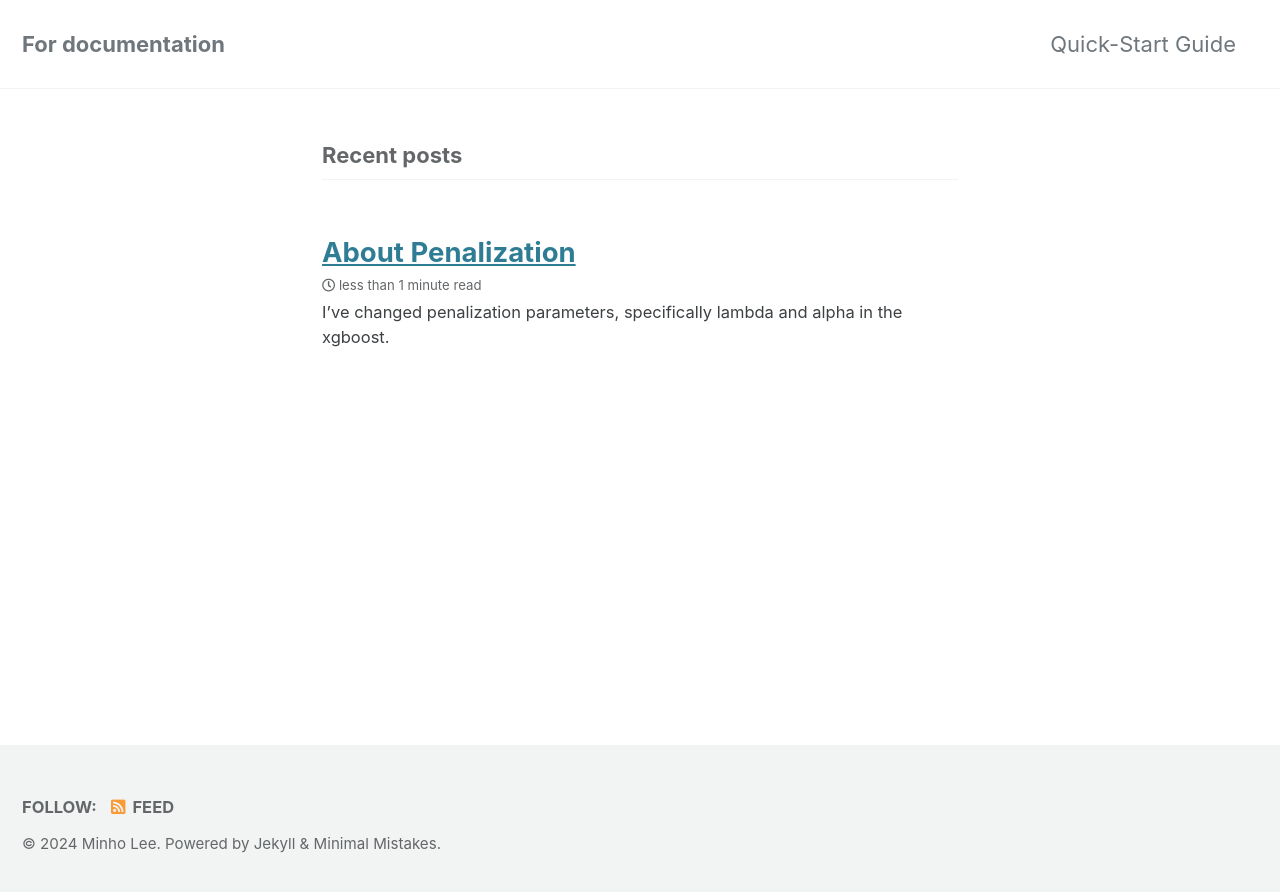
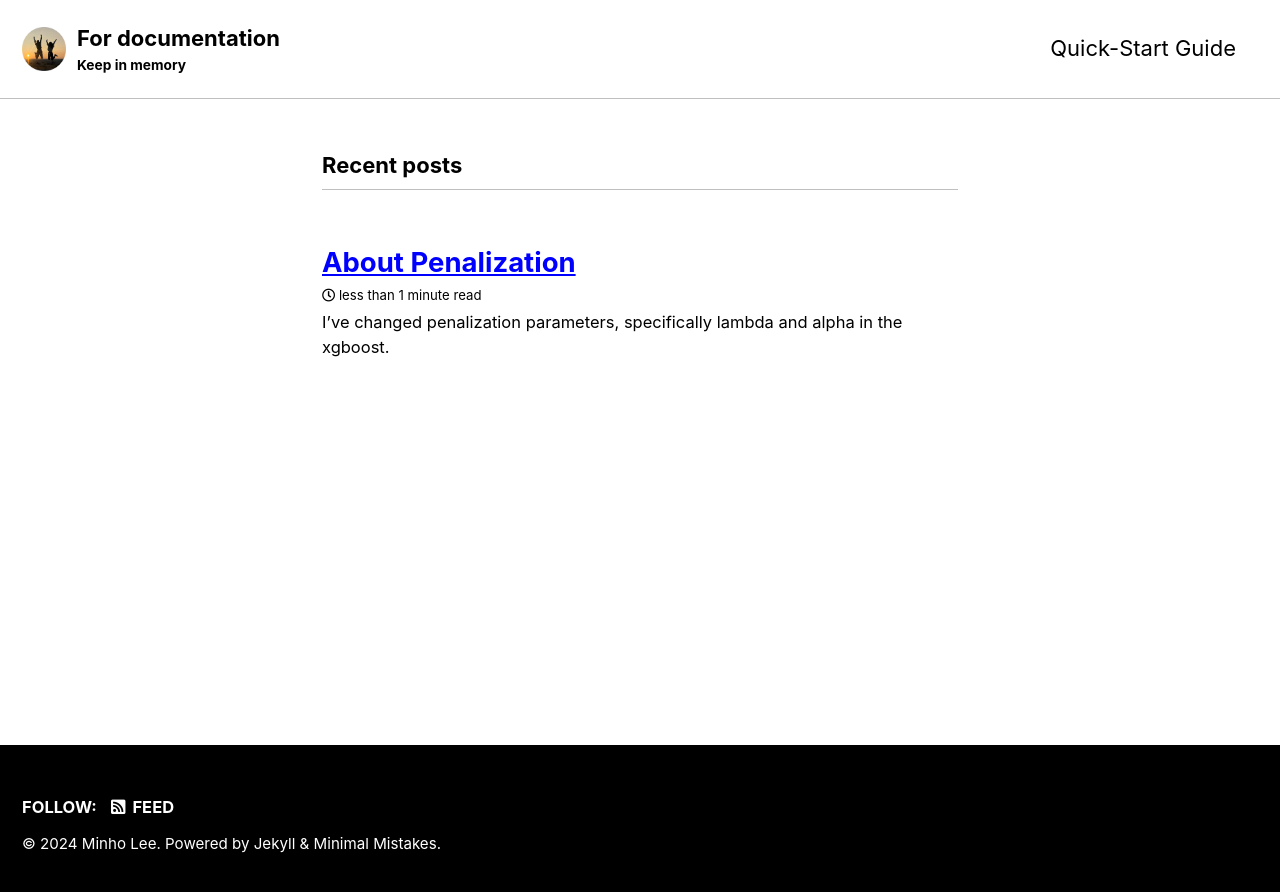
Before and after one commit to Inundata/Inundata.github.io, a Jekyll site: the page built from index.markdown, in a window 1280 px wide. Shown: the top 892 px of the page. Built offline with Jekyll 4.4.1, drawn with Linux system fonts in a browser that asks for light colours; cached includes are drawn as plain includes; the list of posts is cut into pages by our own code.

Commit message:
# Image Update

```diff
--- a/_config.yml
+++ b/_config.yml
@@ -12,20 +12,20 @@
 
 # theme                  : "minimal-mistakes-jekyll"
 # remote_theme           : "mmistakes/minimal-mistakes"
-minimal_mistakes_skin    : "default" # "air", "aqua", "contrast", "dark", "dirt", "neon", "mint", "plum", "sunrise"
+minimal_mistakes_skin    :  "contrast" # "default" # "air", "aqua", "contrast", "dark", "dirt", "neon", "mint", "plum", "sunrise"
 
 # Site Settings
 locale                   : "en-US"
 title                    : "For documentation"
 title_separator          : "-"
-subtitle                 : # site tagline that appears below site title in masthead
+subtitle                 : "Keep in memory" # site tagline that appears below site title in masthead
 name                     : "Minho Lee"
 description              : "For documentation"
-url                      : # the base hostname & protocol for your site e.g. "https://mmistakes.github.io"
+url                      : "https://Inundata.github.io/" # the base hostname & protocol for your site e.g. "https://mmistakes.github.io"
 baseurl                  : # the subpath of your site, e.g. "/blog"
 repository               : # GitHub username/repo-name e.g. "mmistakes/minimal-mistakes"
 teaser                   : # path of fallback teaser image, e.g. "/assets/images/500x300.png"
-logo                     : # path of logo image to display in the masthead, e.g. "/assets/images/88x88.png"
+logo                     : "/assets/images/profile_image.png" # path of logo image to display in the masthead, e.g. "/assets/images/88x88.png"
 masthead_title           : # overrides the website title displayed in the masthead, use " " for no title
 # breadcrumbs            : false # true, false (default)
 words_per_minute         : 200
```
Also changed, not shown: assets/images/profile_image.png (added).
